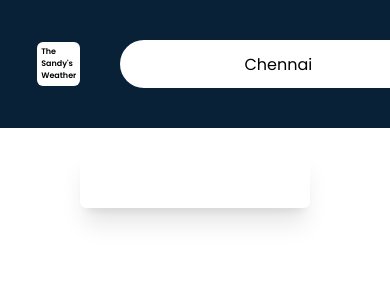
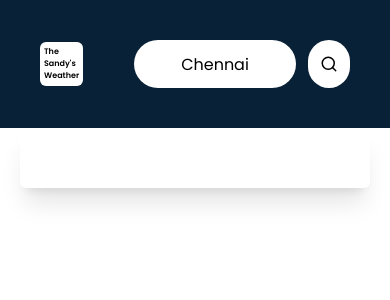
Before and after one commit to gr-sandeep/Weather-App, a React (Vite) app: page / in a window 390 px wide. Shown: the top 300 px of the page. Built offline with nearby package versions, Linux system fonts and the light colour scheme; no server answers.

Commit message:
search bar width fix

```diff
--- a/src/components/Search.jsx
+++ b/src/components/Search.jsx
@@ -3,7 +3,9 @@ import { FiSearch } from "react-icons/fi";
 
 const Search = ({ setdata, setshowError }) => {
   const [city, setcity] = useState("Chennai");
+
   const apikey = import.meta.env.VITE_APP_API_KEY;
+
   const url = `https://api.openweathermap.org/data/2.5/weather?q=${city}&units=metric&appid=${apikey}`;
 
   const getData = async () => {
@@ -23,7 +25,7 @@ const Search = ({ setdata, setshowError }) => {
   }, []);
 
   return (
-    <div className="flex items-center w-3/4 gap-3">
+    <div className="flex items-center w-full gap-3">
       <input
         value={city}
         onChange={(e) => setcity(e.target.value)}
@@ -32,7 +34,7 @@ const Search = ({ setdata, setshowError }) => {
             getData();
           }
         }}
-        className="h-12 md:w-1/2 border-none text-center outline-none rounded-full"
+        className="h-12 w-full md:w-1/2 border-none text-center outline-none rounded-full"
         type="text"
         placeholder="Search City"
       />
--- a/src/components/WeatherData.jsx
+++ b/src/components/WeatherData.jsx
@@ -29,8 +29,8 @@ const WeatherData = ({ data }) => {
   const formattedSunSetTime = sunset.format("hh:mm a");
 
   return (
-    <div className="flex items-center justify-center shadow-xl rounded-md mx-20 my-5">
-      <div className="flex flex-col items-center justify-center w-full px-10 p-5 pb-10">
+    <div className="flex items-center justify-center shadow-xl rounded-md mx-5 md:mx-20">
+      <div className="flex flex-col items-center justify-center w-full p-5 md:px-10 pb-10">
         {data && data.main && (
           <>
             <div className="w-full flex flex-col-reverse text-center sm:flex-row items-center justify-center md:justify-start gap-0 sm:gap-20 ml-0 md:ml-20">
```
